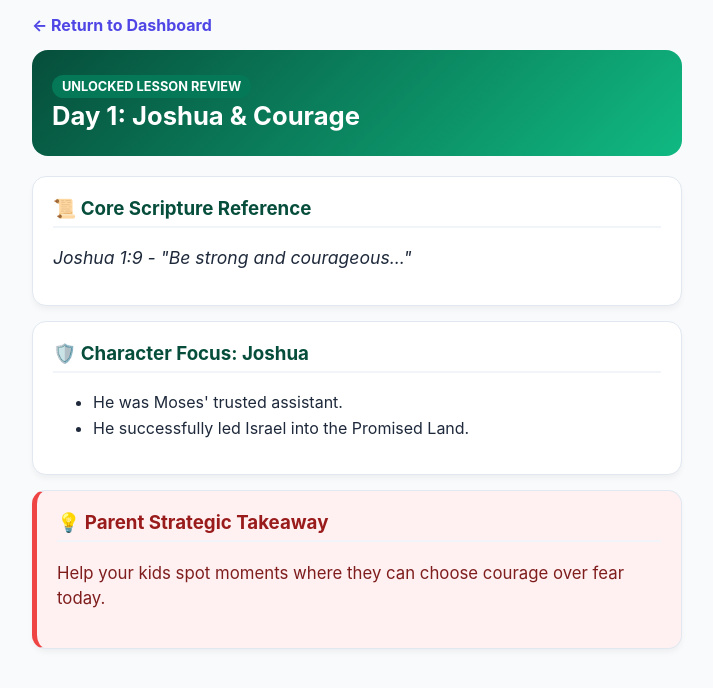
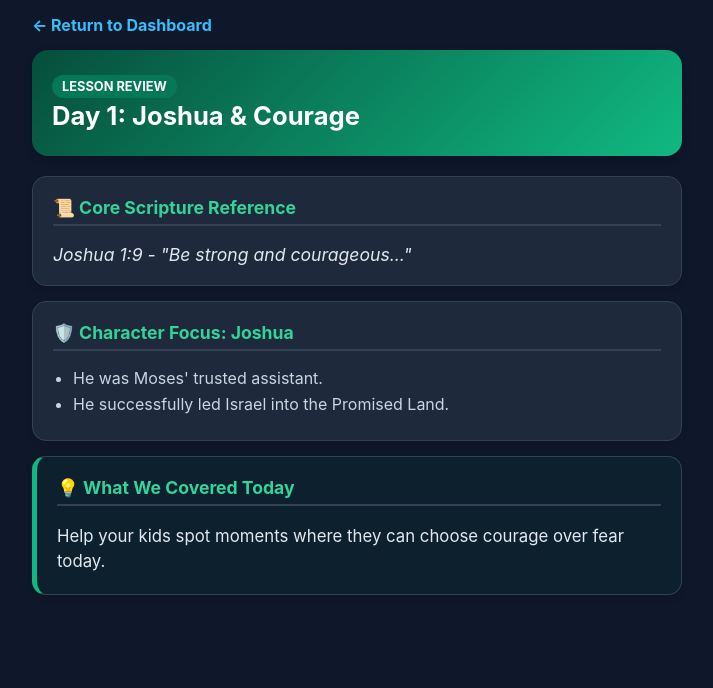
Before and after one commit to LiamN-Dev/bible_study_app, a Flask app: page /parent/day/1 in a window 1280 px wide. Shown: the top 688 px of the page, without its empty margins (283-996 px from the left). Run offline with Flask 3, Linux system fonts and the light colour scheme; data comes from the database, SQL or seed files in the repository.

Commit message:
Revamp styles and content in parent_day.html

```diff
--- a/templates/parent_day.html
+++ b/templates/parent_day.html
@@ -5,38 +5,40 @@
     <meta name="viewport" content="width=device-width, initial-scale=1.0, maximum-scale=1.0, user-scalable=no">
     <title>Parent Lesson Deep Dive</title>
     <style>
-        body { font-family: -apple-system, sans-serif; background: #f8fafc; color: #1e293b; max-width: 650px; margin: 0 auto; padding: 15px; }
-        .back-link { display: inline-block; margin-bottom: 15px; color: #4f46e5; text-decoration: none; font-weight: bold; }
-        .hero-box { background: linear-gradient(135deg, #064e3b, #10b981); color: white; padding: 25px 20px; border-radius: 16px; margin-bottom: 20px; }
-        .section-card { background: white; padding: 20px; border-radius: 14px; box-shadow: 0 4px 6px -1px rgba(0,0,0,0.05); margin-bottom: 15px; border: 1px solid #e2e8f0; }
-        h3 { margin-top: 0; color: #064e3b; border-bottom: 2px solid #f1f5f9; padding-bottom: 6px; }
+        body { font-family: -apple-system, sans-serif; background: #0f172a; color: #f8fafc; max-width: 650px; margin: 0 auto; padding: 15px; }
+        .back-link { display: inline-block; margin-bottom: 15px; color: #38bdf8; text-decoration: none; font-weight: bold; }
+        .hero-box { background: linear-gradient(135deg, #064e3b, #10b981); color: white; padding: 25px 20px; border-radius: 16px; margin-bottom: 20px; box-shadow: 0 4px 10px rgba(0,0,0,0.2); }
+        .section-card { background: #1e293b; padding: 20px; border-radius: 14px; margin-bottom: 15px; border: 1px solid #334155; box-shadow: 0 4px 6px rgba(0,0,0,0.1); }
+        h3 { margin-top: 0; color: #34d399; border-bottom: 2px solid #334155; padding-bottom: 6px; font-size: 1.10rem; }
+        ul { margin: 0; padding-left: 20px; color: #cbd5e1; }
+        li { margin-bottom: 6px; }
     </style>
 </head>
 <body>
     <a href="/parent" class="back-link">← Return to Dashboard</a>
 
     <div class="hero-box">
-        <span style="text-transform:uppercase; font-size:0.8rem; font-weight:bold; background:#047857; padding:4px 10px; border-radius:20px;">Unlocked Lesson Review</span>
+        <span style="text-transform:uppercase; font-size:0.8rem; font-weight:bold; background:#047857; padding:4px 10px; border-radius:20px;">Lesson Review</span>
         <h1 style="margin:5px 0 0 0; font-size:1.6rem;">{{ day['title'] }}</h1>
     </div>
 
     <div class="section-card">
         <h3>📜 Core Scripture Reference</h3>
-        <p style="font-size:1.1rem; font-style:italic;">{{ day['verse'] }}</p>
+        <p style="font-size:1.1rem; font-style:italic; color:#e2e8f0; margin:0;">{{ day['verse'] }}</p>
     </div>
 
     <div class="section-card">
         <h3>🛡️ Character Focus: {{ day['character_name'] }}</h3>
         <ul>
             {% for fact in facts %}
-                <li style="margin-bottom:6px;">{{ fact['fact_text'] }}</li>
+                <li>{{ fact['fact_text'] }}</li>
             {% endfor %}
         </ul>
     </div>
 
-    <div class="section-card" style="border-left: 5px solid #ef4444; background:#fff1f2;">
-        <h3 style="color:#991b1b;">💡 Parent Strategic Takeaway</h3>
-        <p style="font-size:1.05rem; line-height:1.5; color:#7f1d1d;">{{ day['parent_takeaway'] }}</p>
+    <div class="section-card" style="border-left: 5px solid #10b981; background: #064e3b2b;">
+        <h3 style="color:#34d399;">💡 What We Covered Today</h3>
+        <p style="font-size:1.05rem; line-height:1.5; color:#e2e8f0; margin:0;">{{ day['parent_takeaway'] }}</p>
     </div>
 </body>
 </html>
```
